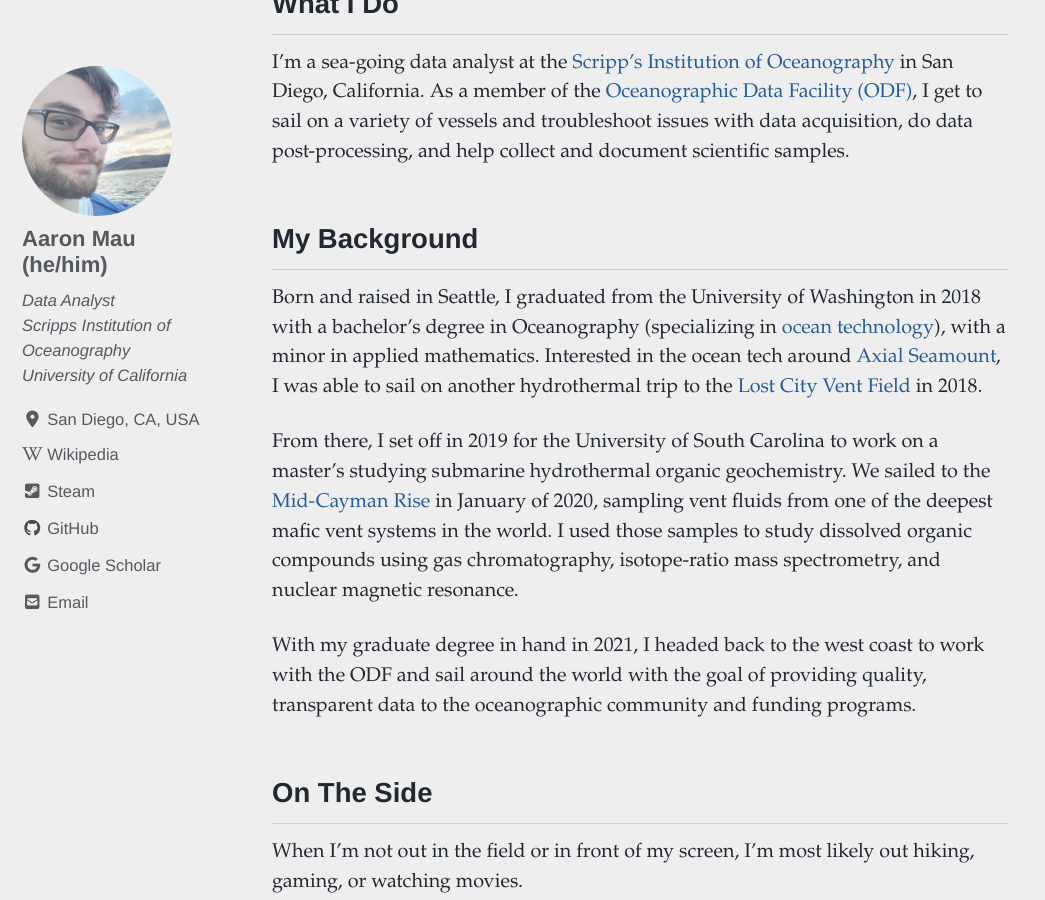
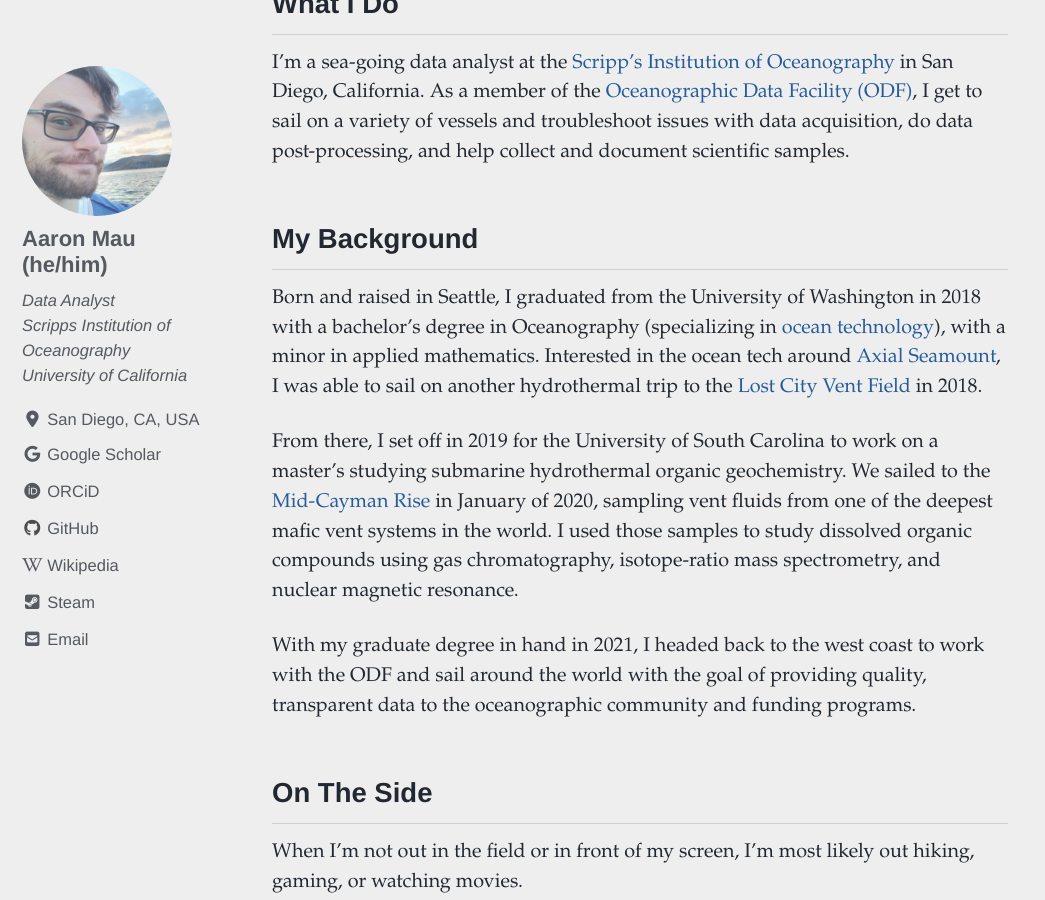
Before and after one commit to Klankers/Klankers.github.io, a Jekyll site: the page built from index.md, in a window 1280 px wide and 900 px high, scrolled down 479 px. Shown: the whole window, without its empty margins (0-1045 px from the left). Built offline with Jekyll 4.4.1, drawn with Linux system fonts in a browser that asks for light colours; cached includes are drawn as plain includes; nearby versions of some CDN libraries.

Commit message:
Adjust sidebar contact links

```diff
--- a/_config.yml
+++ b/_config.yml
@@ -115,21 +115,27 @@
     - label: "Email"
       icon: "fas fa-fw fa-envelope-square"
       #url: ""
+    - label: "Google Scholar"
+      icon: "fab fa-fw fa-google"
+      url: "https://scholar.google.com/citations?user=xCqJVg8AAAAJ&hl"
+    - label: "ORCiD"
+      icon: "fab fa-fw fa-orcid"
+      url: "https://orcid.org/0000-0002-5835-3816"
+    - label: "GitHub"
+      icon: "fab fa-fw fa-github"
+      url: "https://github.com/Klankers"
     - label: "Wikipedia"
       icon: "fab fa-fw fa-wikipedia-w"
       url: "https://en.wikipedia.org/wiki/User:W%C3%BCnderbrot"
     - label: "Steam"
       icon: "fab fa-fw fa-steam-square"
       url: "https://steamcommunity.com/id/AKLANK"
-    - label: "GitHub"
-      icon: "fab fa-fw fa-github"
-      url: "https://github.com/Klankers"
-    - label: "Google Scholar"
-      icon: "fab fa-fw fa-google"
-      url: "https://scholar.google.com/citations?user=xCqJVg8AAAAJ&hl"
+
     # - label: "Twitter"
     #   icon: "fab fa-fw fa-twitter-square"
     #   url: ""
+
+    # Using FA v5 - standard usage is "fab {whatever}"
 
 # Site Footer
 footer:
```
